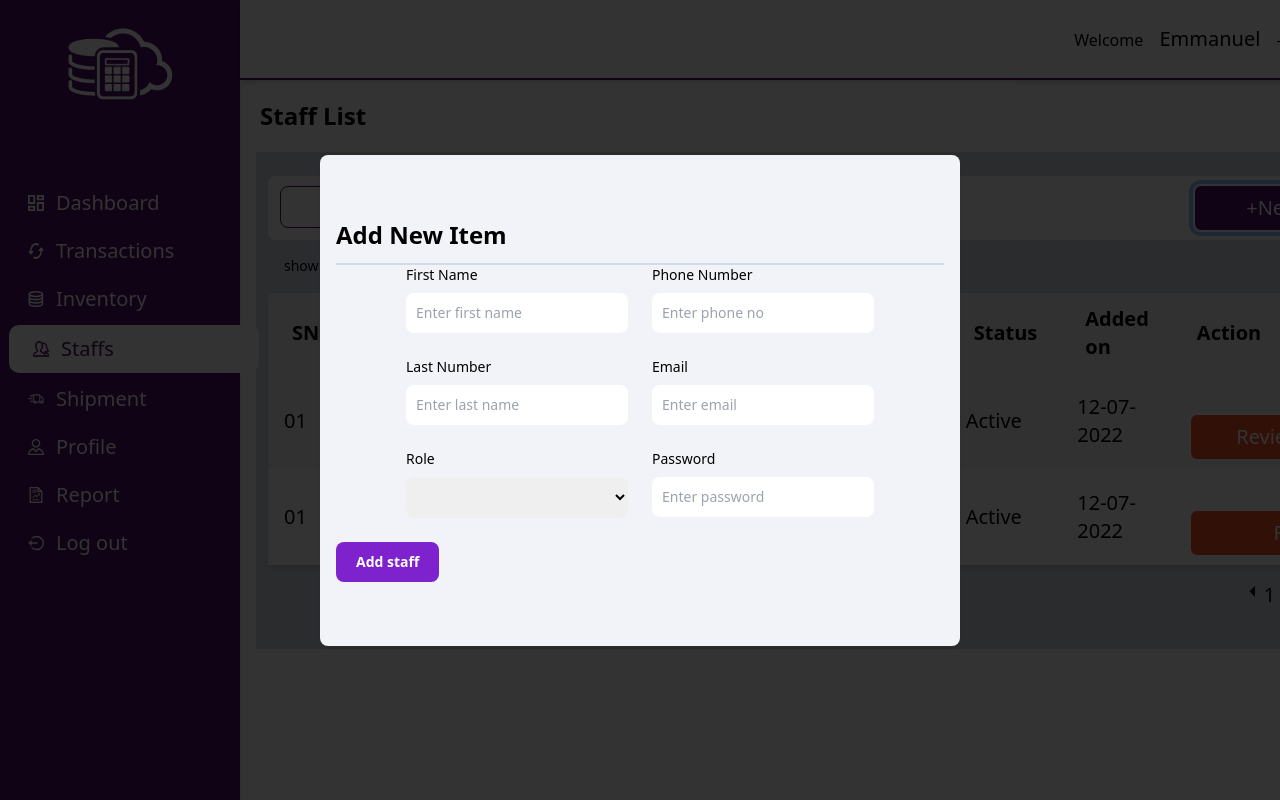
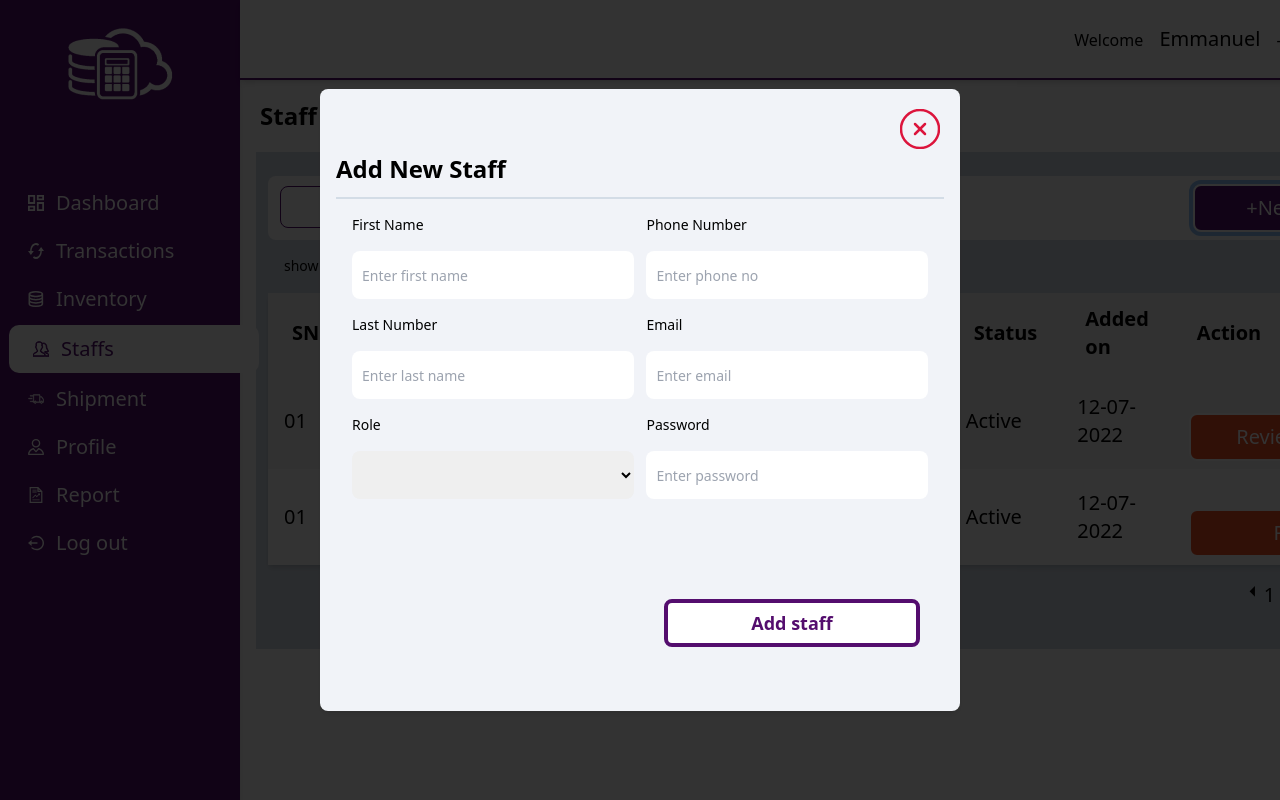
Before and after one commit to habeebability/icesset-frontend, a Vue app: page /staffs in a window 1280 px wide. Both pictures are taken after typing "Sample" into the empty fields and a click on the button "+New". Shown: the top 800 px of the page. Built offline with nearby package versions, Linux system fonts and the light colour scheme.

Commit message:
profile page

```diff
--- a/src/views/dashboard/Dashboard.vue
+++ b/src/views/dashboard/Dashboard.vue
@@ -225,9 +225,7 @@
         <div class="modal-content p-5">
           <h1>Review Request</h1>
           <div>
-            <div
-              class="flex flex-col md:flex-row md:justify-start md:items-center md:gap-4"
-            >
+            <div class="flex flex-col md:flex-row md:justify-start md:items-center md:gap-4">
               <div class="img-div">
                 <img src="../../assets/request-img.png" alt="" />
                 <h4>Luminous Electronics</h4>
--- a/src/views/staffs/StaffDetails.vue
+++ b/src/views/staffs/StaffDetails.vue
@@ -1,5 +1,33 @@
 <template>
-  <h1>Profile page</h1>
+  <div class="flex flex-col justify-center items-center">
+    <h1 class="flex text-left my-10 text-xl font-bold ">Profile page</h1>
+    <div>
+      <div class="flex flex-col md:flex-row justify-center items-center w-full h-full md:justify-start md:items-center md:gap-4">
+        <div class="img-div">
+          <img src="../../assets/paintbucketsBlue 2.png" alt="" class="w-[20vw] h-[30vh]"/>
+        </div>
+
+        <div class="request-div">
+          <div class="request-info flex md:justify-center gap-5">
+            <div class="requests text-xl font-bold ">
+              <h1 class="my-2">First Name</h1>
+              <h1 class="my-2">Last Name</h1>
+              <h1 class="my-2">Phone Number</h1>
+              <h1 class="my-2">Email</h1>
+              <h1 class="my-2">Role</h1>
+            </div>
+            <div class="infos text-xl font-bold">
+              <h1 class="my-2">Emmanuel</h1>
+              <h1 class="my-2">Ojo</h1>
+              <h1 class="my-2">07038411492</h1>
+              <h1 class="my-2">Emmanuel@ojo.com</h1>
+              <h1 class="my-2">Admin</h1>
+            </div>
+          </div>
+        </div>
+      </div>
+    </div>
+  </div>
 </template>
 
 <script>
--- a/src/views/staffs/Staffs.vue
+++ b/src/views/staffs/Staffs.vue
@@ -143,8 +143,58 @@
       <div v-if="modalActive" >
           <Modal :modalActive="modalActive" class="bg-gray-light" >
           <div class=" rounded-0">
-          <h1 class="border-b-2 border-gray-light text-2xl font-bold pb-3">Add New Item</h1>
-              <!-- <div
+          <h1 class="border-b-2 border-gray-light text-2xl font-bold pb-3">Add New Staff</h1>
+              <div class="close-icon absolute top-5 right-5 w-10 h-10 cursor-pointer hover:border-gray">
+                <svg
+                  @click="toggleModal"
+                  xmlns="http://www.w3.org/2000/svg"
+                  viewBox="0 0 40 40"
+                  enable-background="new 0 0 40 40"
+                >
+                  <line
+                    x1="15"
+                    y1="15"
+                    x2="25"
+                    y2="25"
+                    stroke="crimson"
+                    stroke-width="2.5"
+                    stroke-linecap="round"
+                    stroke-miterlimit="10"
+                  ></line>
+                  <line
+                    x1="25"
+                    y1="15"
+                    x2="15"
+                    y2="25"
+                    stroke="crimson"
+                    stroke-width="2.5"
+                    stroke-linecap="round"
+                    stroke-miterlimit="10"
+                  ></line>
+                  <circle
+                    class="circle"
+                    cx="20"
+                    cy="20"
+                    r="19"
+                    opacity="0"
+                    stroke="crimson"
+                    stroke-width="2.5"
+                    stroke-linecap="round"
+                    stroke-miterlimit="10"
+                    fill="none"
+                  ></circle>
+                  <path
+                    d="M20 1c10.45 0 19 8.55 19 19s-8.55 19-19 19-19-8.55-19-19 8.55-19 19-19z"
+                    class="progress"
+                    stroke="crimson"
+                    stroke-width="2.5"
+                    stroke-linecap="round"
+                    stroke-miterlimit="10"
+                    fill="none"
+                  ></path>
+                </svg>
+              </div>
+              <div
               v-if="err"
               class="bg-red-100 border border-red-400 text-red-700 px-4 py-3 rounded relative"
               role="alert"
@@ -160,87 +210,81 @@
               >
               <strong class="font-bold">YAY! </strong>
               <span class="block sm:inline">{{ success }}</span>
-              </div> -->
+              </div>
 
               <form @submit.prevent="addItem">
-              <div class="input-form flex justify-center items-center">
+                <div class="input-form flex flex-col justify-center items-center">
                   <div>
-                  <div class="grid gap-6 mb-6 lg:grid-cols-2">
+                    <div class=" w-[50vw] h-[50vh]">
+                      <div class="flex justify-between mx-8 ">
                         <div>
                           <label
                             for="name"
-                          class="block mb-2 text-sm font-medium text-gray-900 dark:text-gray-300"
-                          >First Name</label
-                      >
+                            class="block my-4 text-sm font-medium text-gray-900 dark:text-gray-300"
+                            >First Name</label>
                           <input
                             type="text"
                             id="name"
-                          class="bg-gray-50 text-gray-900 text-sm rounded-lg focus:ring-purple-500 focus:border-purple-500 block w-full p-2.5"
+                            class=" text-gray-900 h-12 text-sm rounded-lg focus:ring-purple-500 focus:border-purple-500 block w-[22vw] p-2.5"
                             placeholder="Enter first name"
                             required
-                          v-model="name"
-                      />
+                            v-model="name"/>
                         </div>
                         <div>
                           <label
                             for="maker"
-                          class="block mb-2 text-sm font-medium text-gray-900 dark:text-gray-300"
-                          >Phone Number</label
-                      >
+                            class="block my-4 text-sm font-medium text-gray-900 dark:text-gray-300"
+                            >Phone Number</label>
                           <input
                             type="text"
                             id="maker"
-                          class="bg-gray-50 text-gray-900 text-sm rounded-lg focus:ring-purple-500 focus:border-purple-500 block w-full p-2.5"
+                            class="bg-gray-50 h-12 text-gray-900 text-sm rounded-lg focus:ring-purple-500 focus:border-purple-500 block w-[22vw] p-2.5"
                             placeholder="Enter phone no"
                             required
-                          v-model="maker"
-                      />
+                            v-model="maker"/>
                         </div>
-
+                      </div>
+                      <div class="flex justify-between mx-8">
                         <div>
                         <label
                             for="acquired-on"
-                          class="block mb-2 text-sm font-medium text-gray-900 dark:text-gray-300"
-                          >Last Number</label
-                      >
+                            class="block my-4 text-sm font-medium text-gray-900 dark:text-gray-300"
+                            >Last Number</label>
                         <input
                             type="text"
                             id="acquiredOn"
-                          class="bg-gray-50 text-gray-900 text-sm rounded-lg focus:ring-purple-500 focus:border-purple-500 block w-full p-2.5"
+                            class="bg-gray-50 h-12 text-gray-900 text-sm rounded-lg focus:ring-purple-500 focus:border-purple-500 block w-[22vw] p-2.5"
                             placeholder="Enter last name"
                             v-model="acquiredOn"
-                          required
-                      />
+                            required/>
                         </div>
                         <div>
                         <label
                             for="quantity"
-                          class="block mb-2 text-sm font-medium text-gray-900 dark:text-gray-300"
-                          >Email</label
-                      >
+                            class="block my-4 text-sm font-medium text-gray-900 dark:text-gray-300"
+                            >Email</label>
                         <input
                             type="text"
                             id="acquiredOn"
-                          class="bg-gray-50 text-gray-900 text-sm rounded-lg focus:ring-purple-500 focus:border-purple-500 block w-full p-2.5"
+                            class="bg-gray-50 h-12 text-gray-900 text-sm rounded-lg focus:ring-purple-500 focus:border-purple-500 block w-[22vw] p-2.5"
                             placeholder="Enter email"
                             v-model="acquiredOn"
-                          required
-                      />
+                            required/>
                         </div>
+                      </div>
+                      <div class="flex justify-between mx-8">
                         <div>
                         <label
                             for="category"
-                          class="block mb-2 text-sm font-medium text-gray-900 dark:text-gray-300"
-                          >Role</label
-                      >
+                            class="block my-4 text-sm font-medium text-gray-900 dark:text-gray-300"
+                            >Role</label>
                         <select
                             name="role"
                             id="role"
-                          class="bg-gray-50 text-gray-900 text-sm rounded-lg focus:ring-purple-500 focus:border-purple-500 block w-full p-2.5"
+                            class="bg-gray-50 h-12 text-gray-900 text-sm rounded-lg focus:ring-purple-500 focus:border-purple-500 block w-[22vw] p-2.5"
                             v-model="role"
-                          required
-                      >
-                          <option selected>Select role</option>
+                            required>
+                            <option disabled selected >Select role</option>
                             <option value="electronics">Admin</option>
                             <option value="electronics">Storekeeper</option>
                             <option value="consumables">Project Manager</option>
@@ -251,13 +295,13 @@
                         <div>
                         <label
                             for="password"
-                          class="block mb-2 text-sm font-medium text-gray-900 dark:text-gray-300"
+                            class="block my-4 text-sm font-medium text-gray-900 dark:text-gray-300"
                             >Password</label
                         >
                         <input
                             type="text"
                             id="password"
-                          class="bg-gray-50 text-gray-900 text-sm rounded-lg focus:ring-purple-500 focus:border-purple-500 block w-full p-2.5"
+                            class="bg-gray-50 text-gray-900 h-12 text-sm rounded-lg focus:ring-purple-500 focus:border-purple-500 block w-[22vw] p-2.5"
                             placeholder="Enter password"
                             v-model="password"
                             required
@@ -266,13 +310,15 @@
                       </div>
                     </div>
                 </div>
-
+              </div>
+              <div class=" flex justify-end pr-6">
                 <button
                     type="submit"
-                  class="text-white flex justify-end bg-purple-700 hover:bg-purple-800 focus:ring-4 focus:outline-none focus:ring-purple-300 font-semibold rounded-lg text-sm w-full right-0 sm:w-auto px-5 py-2.5 text-center"
+                    class="text-primary bg-white flex justify-center border-4 hover:text-white border-primary items-center hover:bg-purple-800 focus:ring-4 focus:outline-none focus:ring-purple-300 font-bold rounded-lg text-lg w-64 h-12"
                 >
                     Add staff
                 </button>
+              </div>
             </form>
           </div>
           </Modal>
```
Also changed, not shown: src/assets/paintbucketsBlue 2.png (added). Lines whose indentation alone changed are shown as unchanged.
